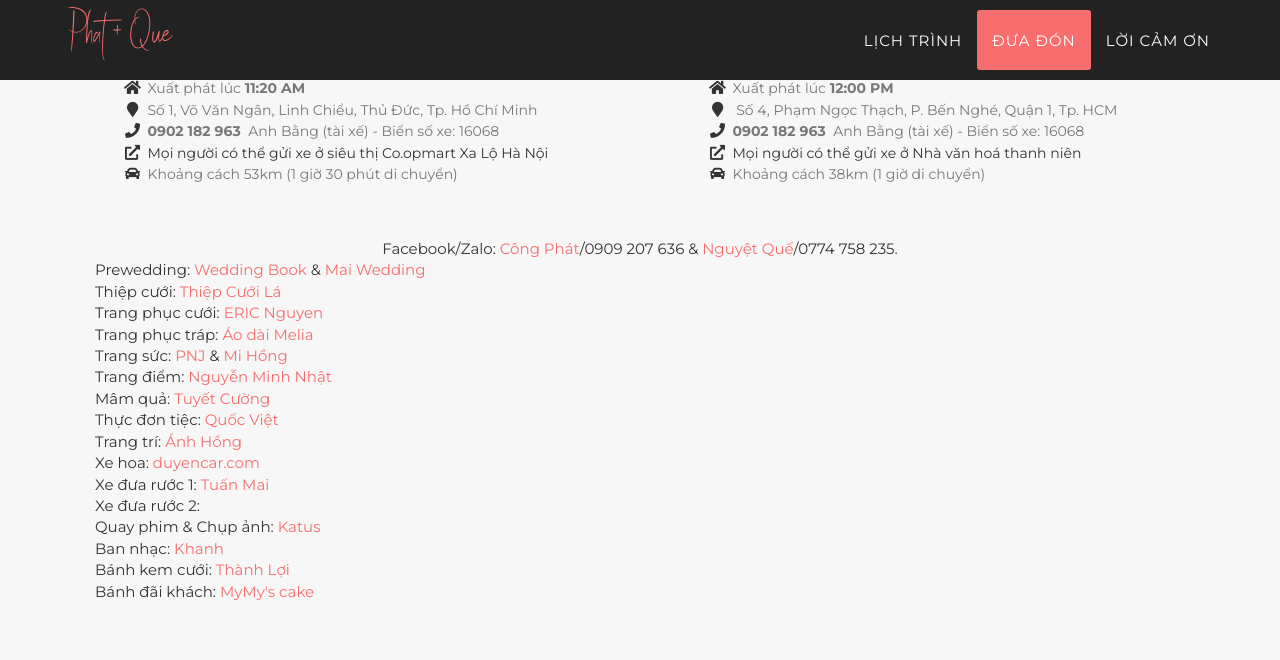
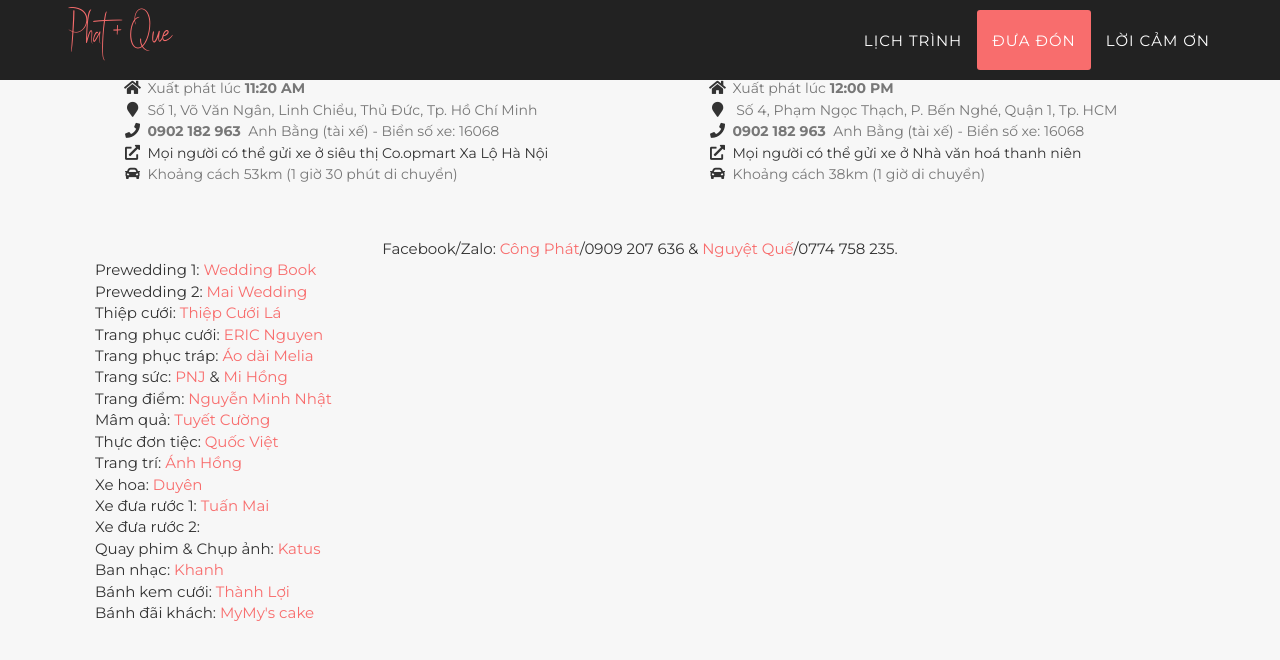
Before and after one commit to phatque/phatque, a Jekyll site: the page built from index.html, in a window 1280 px wide and 900 px high, scrolled down 2134 px. Shown: the top 660 px of the window. Built offline with Jekyll 4.4.1, drawn with Linux system fonts in a browser that asks for light colours; some web fonts are replaced.

Commit message:
Update stay.html

```diff
--- a/_includes/en_data/stay.html
+++ b/_includes/en_data/stay.html
@@ -66,7 +66,8 @@
            </div>
                <br>
                <ul style="list-style-type:none;">
-                    Prewedding: <a href="https://www.weddingbook.vn/" target="_blank">Wedding Book</a> & <a href="https://mai.wedding/" target="_blank">Mai Wedding</a><br>
+                    Prewedding 1: <a href="https://www.weddingbook.vn/" target="_blank">Wedding Book</a> <br>
+                    Prewedding 2: <a href="https://mai.wedding/" target="_blank">Mai Wedding</a><br>
                     Thiệp cưới: <a href="https://www.thiepcuoila.com/" target="_blank">Thiệp Cưới Lá</a><br>
                     Trang phục cưới: <a href="https://www.facebook.com/ericnguyendesign/" target="_blank">ERIC Nguyen</a><br>
                     Trang phục tráp: <a href="https://aocuoimymy.com/" target="_blank">Áo dài Melia</a><br>
@@ -75,7 +76,7 @@
                     Mâm quả: <a href="" target="_blank">Tuyết Cường</a><br>
                     Thực đơn tiệc: <a href="" target="_blank">Quốc Việt</a><br>
                     Trang trí: <a href="" target="_blank">Ánh Hồng</a><br>
-                    Xe hoa: <a href="https://duyencar.com/" target="_blank">duyencar.com</a><br>
+                    Xe hoa: <a href="https://duyencar.com/" target="_blank">Duyên </a><br>
                     Xe đưa rước 1: <a href="" target="_blank">Tuấn Mai</a><br>
                     Xe đưa rước 2: <a href="" target="_blank"></a><br>
                     Quay phim & Chụp ảnh: <a href="https://katuswedding.com/" target="_blank">Katus</a><br>
```
